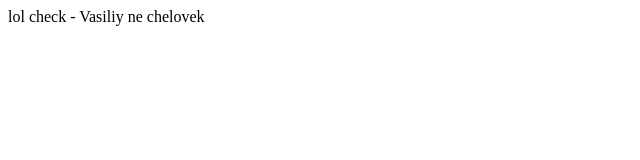
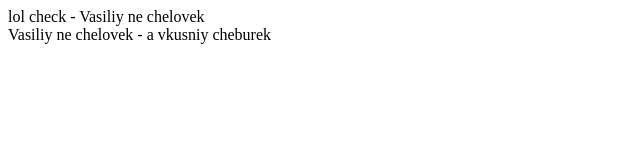
Before and after one commit to sevok2pro/lolCheck, a plain HTML site: page index.html in a window 1280 px wide. Shown: the whole page, without its empty margins (0-640 px from the left). Drawn offline with Linux system fonts and the light colour scheme.

Commit message:
update index

```diff
--- a/index.html
+++ b/index.html
@@ -4,5 +4,6 @@
     </head>
     <body>
         <div>lol check - Vasiliy ne chelovek</div>
+        <div>Vasiliy ne chelovek - a vkusniy cheburek</div>
     </body>
 </html>
```
